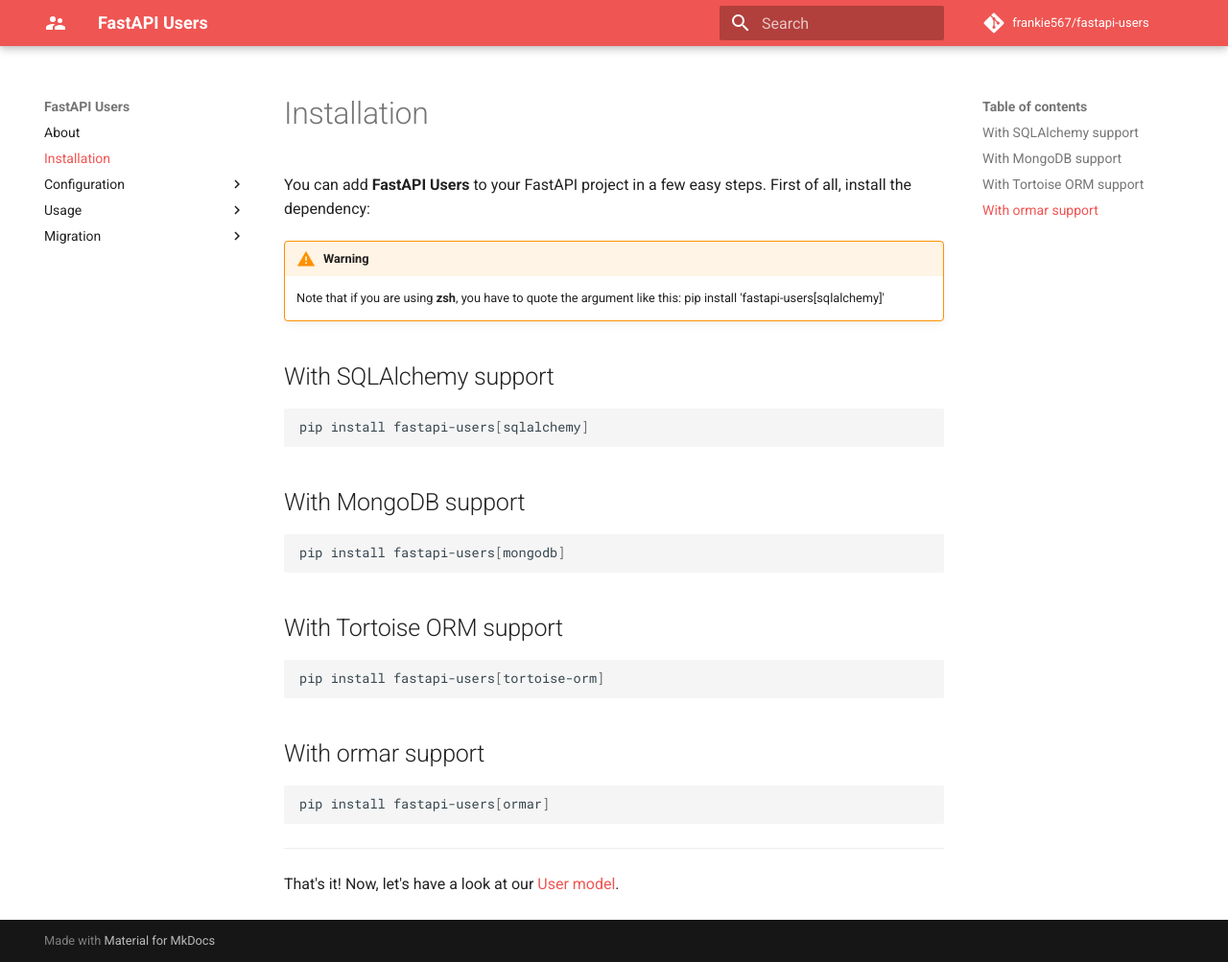
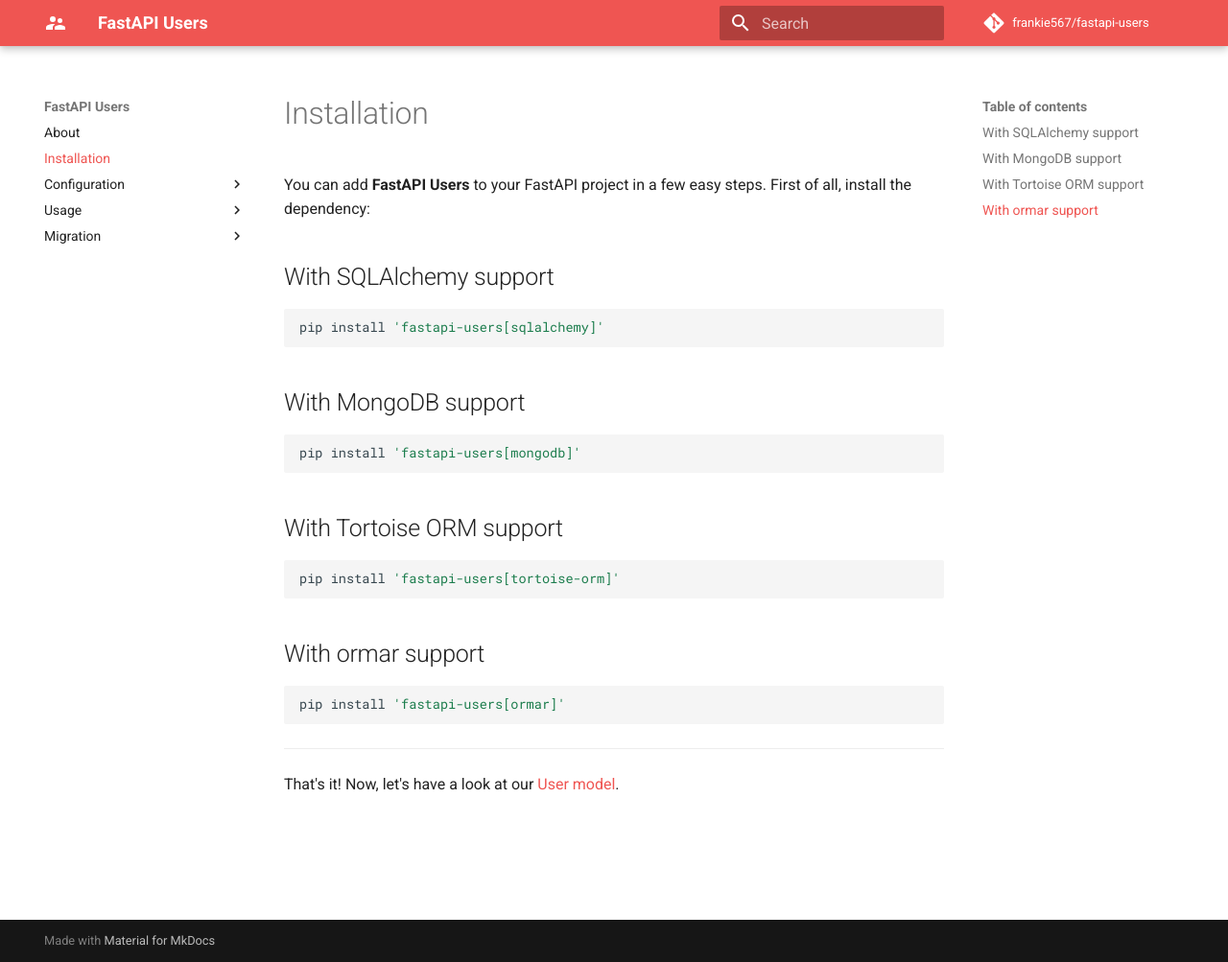
Before and after one commit to fastapi-users/fastapi-users, an MkDocs documentation site: the page built from docs/installation.md, in a window 1280 px wide and 1003 px high. Shown: the whole window at 96% size. Built offline with MkDocs 1.6.1 and Material for MkDocs 9.7.7, drawn with Linux system fonts in a browser that asks for light colours; comment, search, counter and statistics services are not loaded.

Commit message:
Changed docs to escape square brackets

````diff
--- a/docs/installation.md
+++ b/docs/installation.md
@@ -2,32 +2,28 @@
 
 You can add **FastAPI Users** to your FastAPI project in a few easy steps. First of all, install the dependency:
 
-!!! warning
-    Note that if you are using **zsh**, you have to quote the argument like this:
-    pip install 'fastapi-users[sqlalchemy]'
-
 ## With SQLAlchemy support
 
 ```sh
-pip install fastapi-users[sqlalchemy]
+pip install 'fastapi-users[sqlalchemy]'
 ```
 
 ## With MongoDB support
 
 ```sh
-pip install fastapi-users[mongodb]
+pip install 'fastapi-users[mongodb]'
 ```
 
 ## With Tortoise ORM support
 
 ```sh
-pip install fastapi-users[tortoise-orm]
+pip install 'fastapi-users[tortoise-orm]'
 ```
 
 ## With ormar support
 
 ```sh
-pip install fastapi-users[ormar]
+pip install 'fastapi-users[ormar]'
 ```
 
 ---
````
Also changed, not shown: docs/configuration/databases/sqlalchemy.md (+3 -7 lines), docs/configuration/oauth.md (+3 -7 lines).
